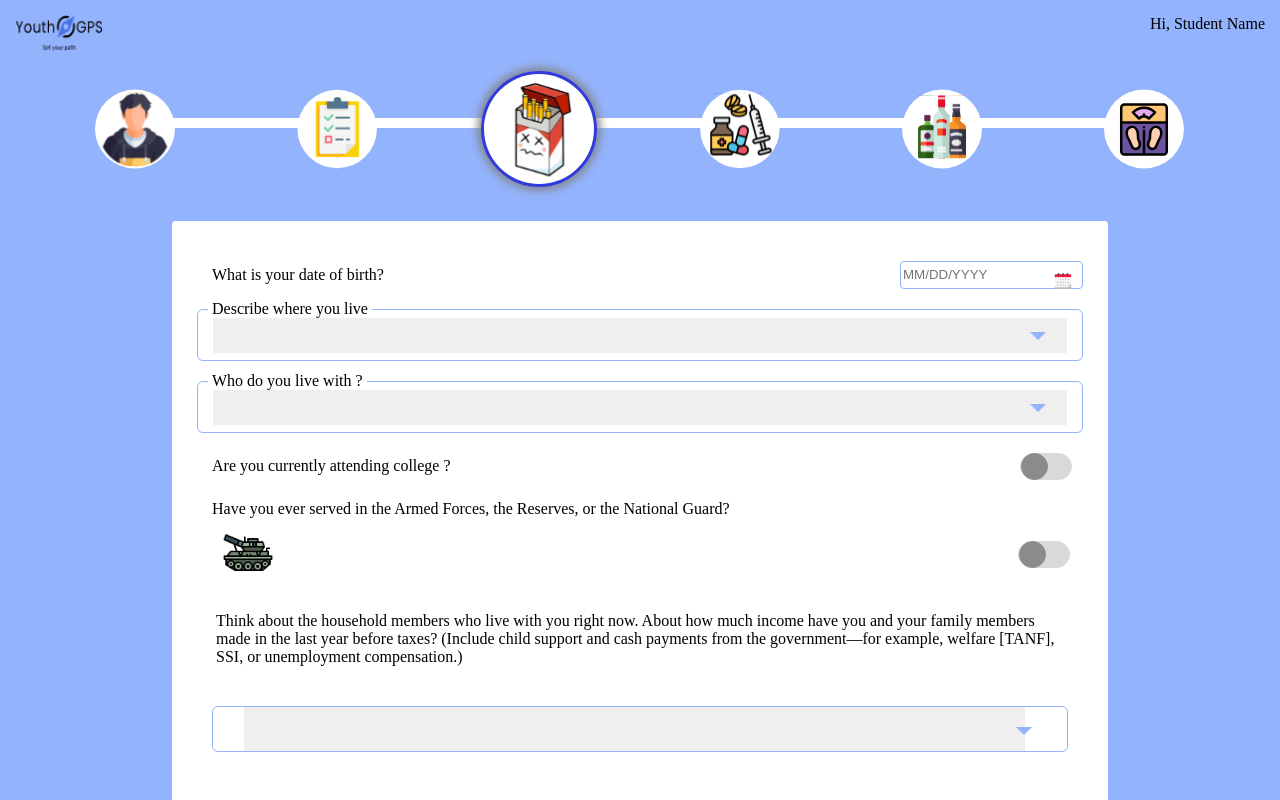
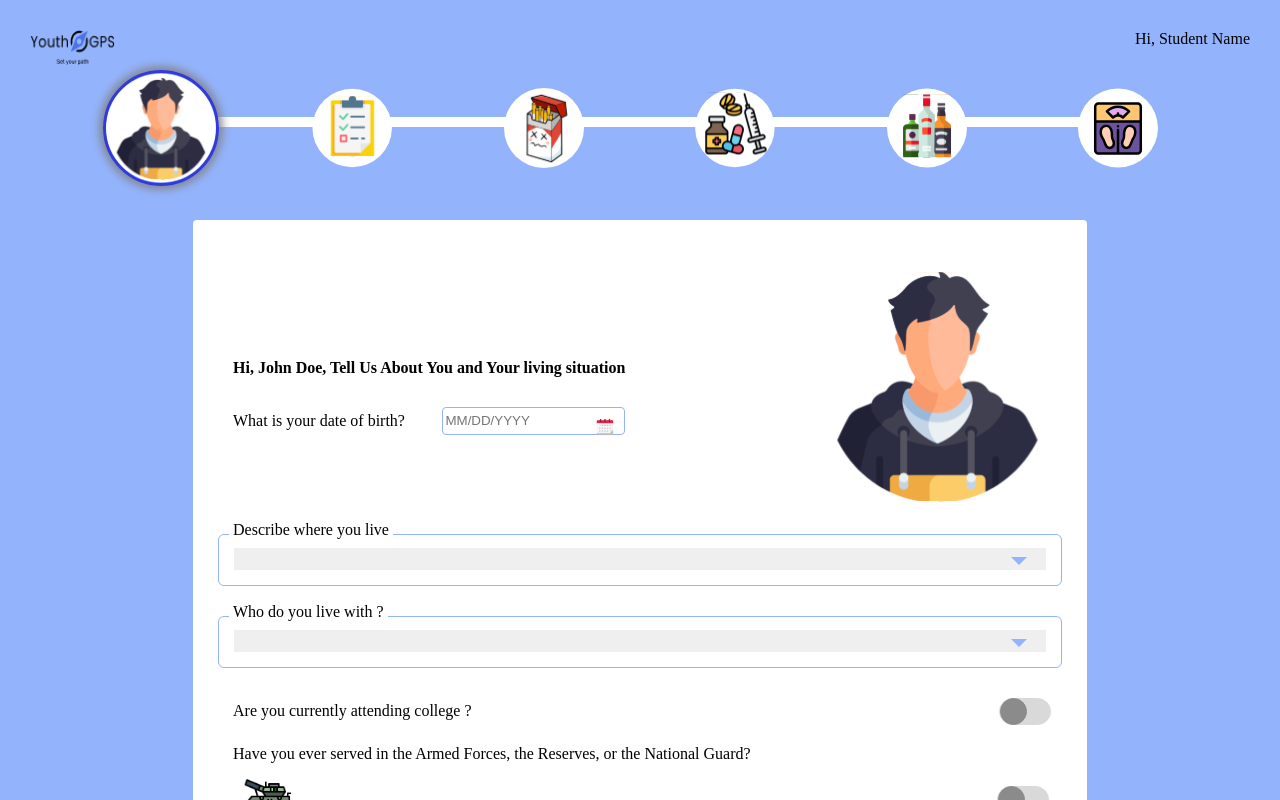
Before and after one commit to AshmiyaV/youth-gps, a React (Create React App) app: page /candidateInfo in a window 1280 px wide. Shown: the top 800 px of the page. Built offline with nearby package versions, Linux system fonts and the light colour scheme; a web font is replaced by a local one.

Commit message:
changes 6

```diff
--- a/src/components/NextButton.js
+++ b/src/components/NextButton.js
@@ -11,12 +11,14 @@ const Button = styled.button`
     color: #FFF;
     font-size: 12px;
     font-family: Inknut Antiqua;
+    position: relative;
+    top: 50%;
+    left: 50%;
+    transform: translate(-50%, -50%);
 `
 
 const NextButton = (props) => (
-    <div>
-    <Button>Next Section</Button>
-    </div>
+        <Button>Next Section</Button>
 )
 
 export default NextButton;
--- a/src/components/PageLayout.js
+++ b/src/components/PageLayout.js
@@ -5,8 +5,9 @@ import styled from 'styled-components';
 
 const BackgroundDiv = styled.div`
     background-color: ${colors.background};
-    min-height: 100vh;
-    width: 100%;
+    min-height: 100vh !important;
+    ${'' /* width: 100%; */}
+    padding: 30px;
 `
 
 const MainDiv = styled.div`
@@ -32,7 +33,7 @@ const MainDiv = styled.div`
 
 const PageLayout = (props) => (
     <BackgroundDiv>
-        <ProgressBar />
+        <ProgressBar selected={props.selected} />
             <MainDiv>
                 {props.children}
             </MainDiv>
--- a/src/components/RiskSelectionBox.js
+++ b/src/components/RiskSelectionBox.js
@@ -46,6 +46,7 @@ const AnswerBox = styled.div`
 const Text = styled.p`
     margin: 13px auto;
     font-size: 14px;
+    text-align: center;
 
     @media (min-width: 576px) and (max-width: 768px){
         margin: 8px auto;
--- a/src/pages/Alcohol.js
+++ b/src/pages/Alcohol.js
@@ -3,9 +3,9 @@ import alcohol_styles from './Alcohol.module.css';
 import PageLayout from "../components/PageLayout";
 import styled from 'styled-components';
 import NextButton from "../components/NextButton";
-import HandCuffs from "../resources/Handcuffs.svg";
+import alcoholIcon from "../resources/alcohol.svg";
 
-// import SliderComponent from "../components/SliderComp";
+import SliderComponent from "./SliderComp";
 
 const FlexBox = styled.div`
     display: flex;
@@ -46,16 +46,16 @@ const Alcohol = (props) => {
                 {questions.map((question, index) => (
                     <div key={index}>
                         <div className={alcohol_styles.title}>{question}</div>
-                        {/* <div className={alcohol_styles.answer}>
-                          <SliderComponent handleAnswerChange={handleAnswerChange} index={index} answer={answers[index]}></SliderComponent>
-                         </div> */}
+                        <div className={alcohol_styles.answer}>
+                          <SliderComponent icon={alcoholIcon} handleAnswerChange={handleAnswerChange} index={index} answer={answers[index]}></SliderComponent>
+                         </div>
 
-                        <div className={alcohol_styles.progressBar}>
+                        {/* <div className={alcohol_styles.progressBar}>
                             <div className={alcohol_styles.progressBarFill} style={{ width: '50%' }}></div>
                             <div className={alcohol_styles.progressBarCircle}>
                                 <img src={HandCuffs} className={alcohol_styles.handcufficon} />
                             </div>
-                        </div>
+                        </div> */}
                     </div>
                 ))}
             </div>
--- a/src/pages/Alcohol.module.css
+++ b/src/pages/Alcohol.module.css
@@ -1,5 +1,6 @@
 .container{
     margin: 20px;
+    padding-bottom: 30px
 }
 
 .title{
--- a/src/pages/CandidateInfo.jsx
+++ b/src/pages/CandidateInfo.jsx
@@ -8,6 +8,8 @@ import DatePicker from 'react-datepicker';
 import 'react-datepicker/dist/react-datepicker.css';
 import armedForcesImage from "../resources/armed_forces.png";
 import student_image from "../resources/canva-student.png";
+import User from '../resources/user.svg';
+
 
 const FlexBox = styled.div`
     display: flex;
@@ -19,6 +21,7 @@ const FlexBox = styled.div`
 
 const CalendarDiv = styled.div`
   display: flex;
+  margin-top: 10px;
 
   @media (min-width: 576px) and (max-width: 768px){
     width: 30%;
@@ -94,41 +97,14 @@ const CandidateInfo = (props) => {
         98: 'No Response/Invalid Data'
     }
 
-    const homeOptionSelected = (key) => {
-        console.log(key);
-        setHomeOption(key);
-        setShowHomeOptions(false);
-    }
+    return (<>
+        <PageLayout selected={"basic_info"}>
+            <FlexBox style={{marginRight: '5px', justifyContent: 'space-between'}}>
 
-    const liveWithOptionSelected = (key) => {
-        console.log(key);
-        setHomeOption(key);
-        setLiveWithOption(false);
-    }
-
-    useEffect(() => {
-        function handleClickOutside(event) {
-          if (showHomeOptions || showLiveWithOptions) {
-            setShowHomeOptions(false);
-            setShowLiveWithOptions(false);
-          }
-        }
-        document.addEventListener('click', handleClickOutside);
-
-        return () => {
-            document.removeEventListener('click', handleClickOutside);
-        };
-    }, []);
-
-
-    console.log(homeOption);
-    console.log(liveOption);
-    console.log(selectedDate);
-
-    return (<>
-        <PageLayout backdropImage={student_image}>
-            <FlexBox style={{marginRight: '5px'}}>
-                <div className={candidateInfo_styles.birthdateDiv}>
+                <div>
+                    <p className={candidateInfo_styles.birthdateDiv} style={{margin: '20px 0 20px 0', fontSize: '16px', fontWeight: '600'}}>Hi, John Doe, Tell Us About You and Your living situation  </p>
+                    <FlexBox style={{justifyContent: 'space-between', alignItems: 'center', margin: '0'}}>
+                        <div className={candidateInfo_styles.birthdateDiv} style={{marginTop: '10px'}}>
                             What is your date of birth?
                         </div>
                         <CalendarDiv>
@@ -149,11 +125,18 @@ const CandidateInfo = (props) => {
                                 onClick={()=>openDateInput()}  src={calendar} alt="calendar" />
                         </CalendarDiv>
                     </FlexBox>
+                </div>
+
+                <div style={{width: '30%'}}>
+                    <img style={{width: '100%', height: '250px', borderRadius: '50%'}} src={User}></img>
+                </div>
+
+            </FlexBox>
             <div className={candidateInfo_styles.stayDiv}>
                 <div className={candidateInfo_styles.stayText}>Describe where you live </div>
-                <div style={{height: '100%'}}>
+                <div id="selectDiv1" style={{height: '100%'}}>
                     <div className={candidateInfo_styles.triangle}></div>
-                    <select selected={homeOption} onChange={(e)=>setHomeOption(e.target.value)} className={candidateInfo_styles.selectBox}>
+                    <select style={{marginTop: '5px'}} id="selectBox1" selected={homeOption} onChange={(e)=>setHomeOption(e.target.value)} className={candidateInfo_styles.selectBox}>
                         <option value="" selected></option>
                         {Object.keys(homeOptions).map(key =>(
                             <option style={{width: '100%', margin: '20px'}} value={key}>{homeOptions[key]}</option>
@@ -169,7 +152,7 @@ const CandidateInfo = (props) => {
                 <div style={{height: '100%'}}>
                     <div className={candidateInfo_styles.triangle}></div>
 
-                    <select selected={liveOption} onChange={(e)=>setLiveWithOption(e.target.value)} className={candidateInfo_styles.selectBox}>
+                    <select style={{marginTop: '5px'}} selected={liveOption} onChange={(e)=>setLiveWithOption(e.target.value)} className={candidateInfo_styles.selectBox}>
                         <option value="" selected></option>
                         {Object.keys(liveWithOptions).map(key =>(
                             <option style={{width: '100%', margin: '20px'}} value={key}>{liveWithOptions[key]}</option>
--- a/src/pages/CandidateInfo.module.css
+++ b/src/pages/CandidateInfo.module.css
@@ -11,6 +11,7 @@
 .birthdateDiv{
     font-size: 16px;
     text-align: left;
+    margin-top: 0;
 }
 
 .calendarDiv{
@@ -33,11 +34,11 @@
     border:1px solid #93B3FC;
     border-radius: 6px;
     height: 50px;
-    margin: 20px 5px;
+    margin: 20px 5px 30px 5px;
 }
 
 .stayText{
-    margin-top: -10px;
+    margin-top: -14px;
     margin-left:10px;
     float:left;
     font-size: 16px;
@@ -151,7 +152,7 @@
   -moz-appearance: none;
    width: -webkit-fill-available;
    appearance: none;
-   height: 35px;
+   height: 22px;
    margin: auto 15px;
    color: #93B3FC;
    background-blend-mode: hue;
@@ -208,7 +209,7 @@
 
  @keyframes moveRightToLeft {
    0% { right: 0; }
-  100% { right: calc(100% - 0px)};
+  100% { right: calc(100% - 10px)};
  }
 
  @media (min-width: 576px) and (max-width: 768px){
--- a/src/pages/ProgressBar.jsx
+++ b/src/pages/ProgressBar.jsx
@@ -40,7 +40,7 @@ const ProgressBar = (props) => {
     const selected = props.selected ? props.selected : "vape";
         return (
             <>
-            <div style={{display: 'grid', gridTemplateColumns: '50% 50%', padding: '15px'}}>
+            <div style={{display: 'grid', gridTemplateColumns: '50% 50%'}}>
                     <div style={{alignItems: 'left'}}>
                         <img style={{float: 'left', marginLeft: '0',width: '14%'}} src={logo} ></img>
                     </div>
--- a/src/pages/SchoolInfo.js
+++ b/src/pages/SchoolInfo.js
@@ -27,15 +27,15 @@ const SchoolInfo_QA = (props) => (
         <div className={schoolInfo_styles.iconsBox}>
             <div onClick={()=> props.onAnswer(1)}>
                 <img src={props.answer == 0 || props.answer == 98 ? YesCheckmarkGrey : YesCheckmark} className={schoolInfo_styles.icon} />
-                <div>Yes</div>
+                <div style={{textAlign: 'center'}}>Yes</div>
             </div>
             <div onClick={()=> props.onAnswer(0)}>
                 <img src={props.answer == 1 || props.answer == 98 ? NoCheckmarkGrey : NoCheckmark} className={schoolInfo_styles.icon} />
-                <div>No</div>
+                <div style={{textAlign: 'center'}}>No</div>
             </div>
             <div onClick={()=> props.onAnswer(98)}>
                 <img src={props.answer == 1 || props.answer == 0 ? NoAnswerGrey : NoAnswer} className={schoolInfo_styles.icon} />
-                <div>I do not wish to answer</div>
+                <div style={{textAlign: 'left', marginLeft: '-30px'}}>I do not wish to answer</div>
             </div>
         </div>
     </FlexBox>
@@ -60,7 +60,7 @@ const SchoolInfo = (props) => {
 
     console.log(answers);
     return (<>
-        <PageLayout>
+        <PageLayout selected="checklist">
             <div className={schoolInfo_styles.container}>
                 <SchoolInfo_QA question={questions[0]} answer={answers[0]} onAnswer={answer => onAnswerChange(answer, 0)}></SchoolInfo_QA>
                 <FlexBox>
```
Lines whose indentation alone changed are shown as unchanged.
